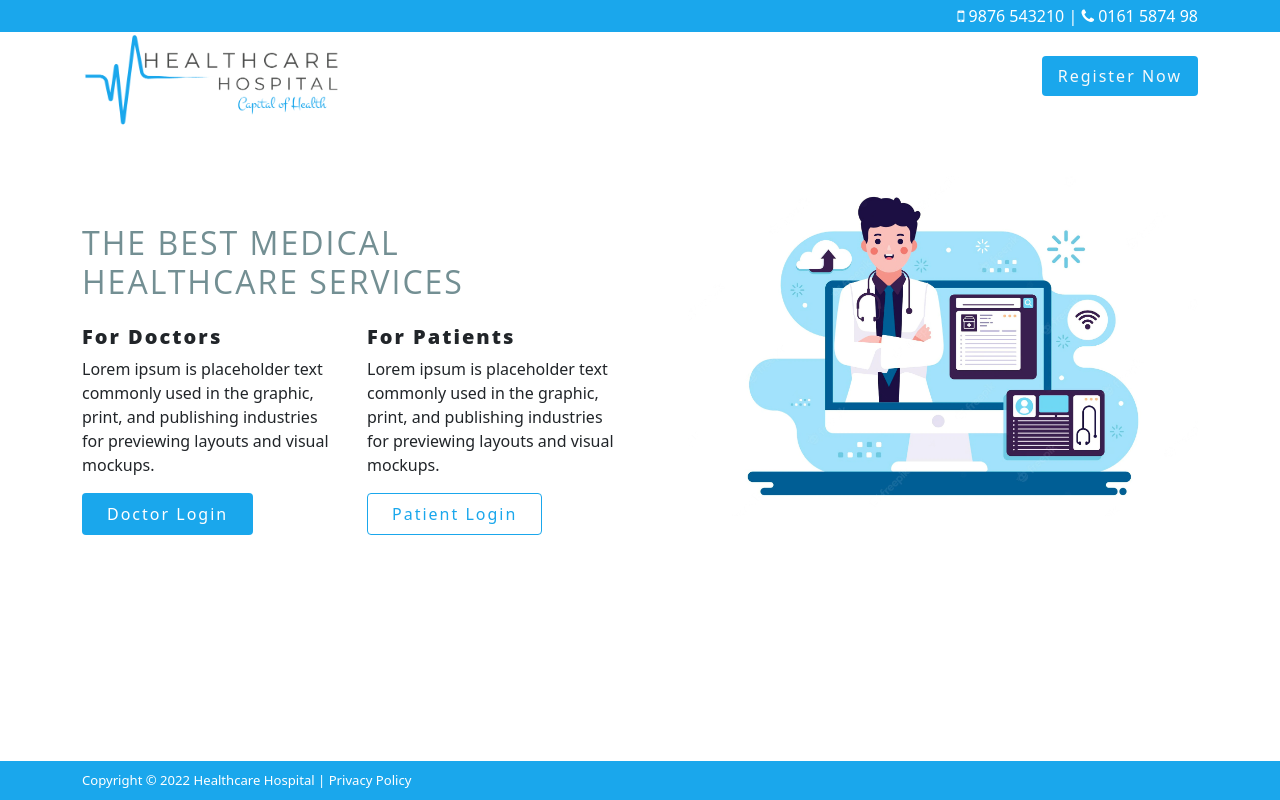
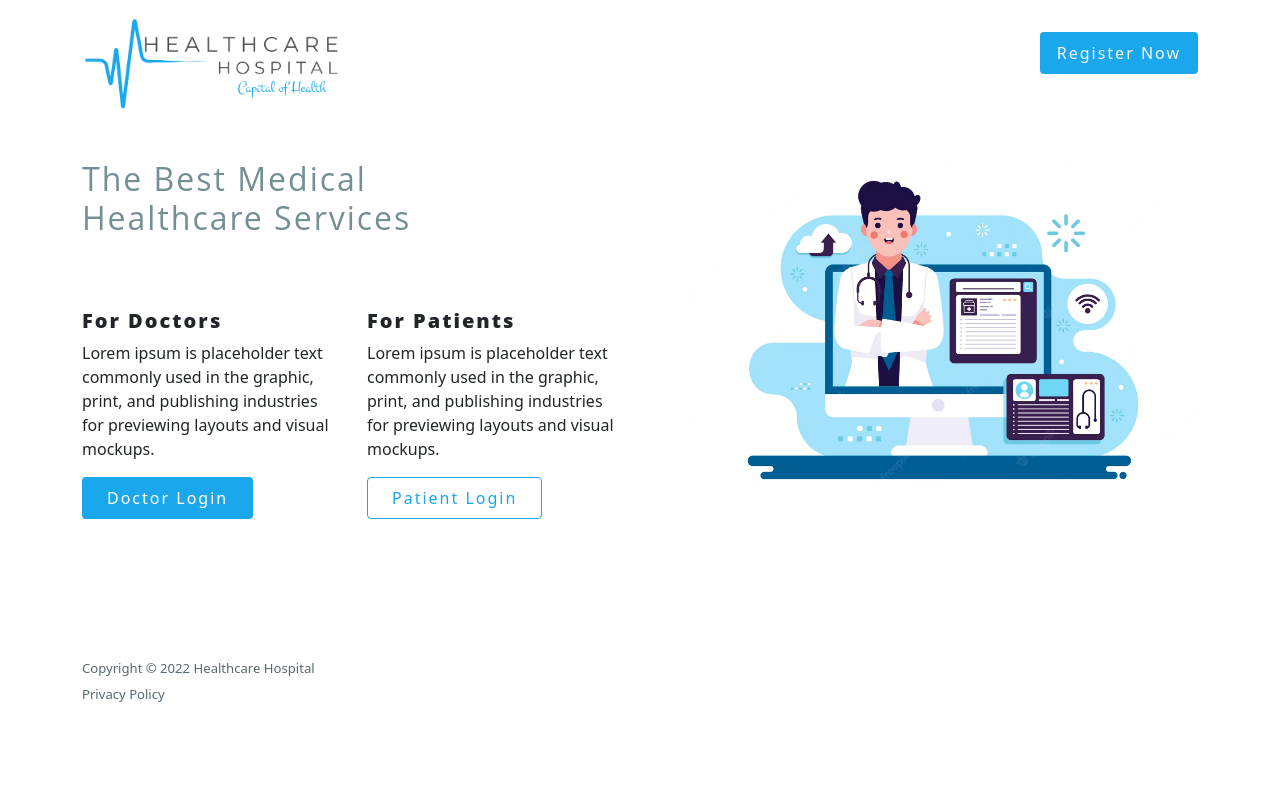
Before and after one commit to mohitshr1003/healthcare, a Django app: page / in a window 1280 px wide. Run offline with Django 4.2, Linux system fonts and the light colour scheme; some libraries are stand-ins or nearby versions.

Commit message:
design change

```diff
--- a/static/css/style.css
+++ b/static/css/style.css
@@ -13,3 +13,7 @@ p{
     font-size:16.005px !important;
     letter-spacing: 2px;
 }
+
+a{
+    text-decoration: none !important;
+}
--- a/templates/base.html
+++ b/templates/base.html
@@ -10,20 +10,23 @@
     <link href="{% static 'css/style.css' %}" rel="stylesheet">
     <link href="{% static 'css/bootstrap.min.css' %}" rel="stylesheet">
     <link rel="stylesheet" href="https://cdnjs.cloudflare.com/ajax/libs/font-awesome/4.7.0/css/font-awesome.min.css">
+
 </head>
-
 <body>
     <!-- <div class="col-12 fixed-top"><img src="{% static 'images/strip.png' %}" class="img-fluid w-100" style="height:60px;"></div> -->
-    <div class="col-12" style="background-color:#1aa7ec;">
+    <!-- <div class="col-12" style="background-color:#1aa7ec;">
         <div class="container text-end text-white py-1"><i class="fa fa-mobile" aria-hidden="true"></i> 9876 543210 | <i class="fa fa-phone" aria-hidden="true"></i> 0161 5874 98</div>
-    </div>
-    <header class="sticky-top bg-white">
+    </div> -->
+    <header id="header" class="sticky-top bg-white" style=" transition: box-shadow 0.25s cubic-bezier(0.32, 0.01, 0, 1);">
         <div class="container">
-            <div class="row">
-                <div class="col-lg-3 col-12"><img src="{% static 'images/healthcare-logo.png' %}"
-                        class="img-fluid logo"></div>
-                <div class="col-lg-9 d-none d-sm-block text-end pt-3">
-                    <button class="btn text-light mt-2 p-2 px-3" style="border:0px; background:#1aa7ec;" href="#">
+            <div class="row pt-3">
+                <div class="col-lg-3 col-md-4 col-sm-5 col-8">
+                    <img src="{% static 'images/healthcare-logo.png' %}" class="img-fluid logo">
+                </div>
+                <div class="col-lg-6 col-md-5 col-sm-3 col-0">
+                </div>
+                <div class="pt-3 col-lg-3 col-md-3 col-sm-4 col-6 d-none d-sm-block text-end">
+                    <button class="btn text-light p-2 px-3" href="#" style="background-color: #1aa7ec;">
                         Register Now
                     </button>
                 </div>
@@ -31,9 +34,10 @@
     </header>
     {% block body_content %}
     {% endblock %}
-    <footer class="fixed-bottom pt-3" style="background-color: #1aa7ec;">
-        <div class="container text-white" style="line-height: 7px;">
-        <p style="font-size: 0.82em;">Copyright © 2022 Healthcare Hospital  |  Privacy Policy</p>
+    <footer class="py-lg-5 py-md-0 pt-sm-5" style="bottom: 0; width:100%; line-height: 10px;">
+        <div class="container">
+        <p style="font-size: 0.82em;color: #576871;">Copyright © 2022 Healthcare Hospital</p>
+        <p style="font-size: 0.82em;color: #576871;">Privacy Policy</p>
         </div>
     </footer>
 </body>
--- a/templates/index.html
+++ b/templates/index.html
@@ -4,18 +4,18 @@
 {% block body_content %}
 <section>
     <div class="container">
-            <div class="row pt-5" style="min-height:475px;">
-                <div class="col-lg-6 col-12 text-start pt-5 container">
-                    <h2 style="color: #738f93;" class="text-uppercase">The Best Medical <br>Healthcare Services</h2>
-                    <div class="row pt-3">
-                        <div class="col-lg-6 col-12 mb-5">
+        <div class="row">
+            <div class="col-lg-6 col-md-4 col-12 float-start">
+                <h2 class="pt-5" style="color: #738f93;" class="text-uppercase">The Best Medical <br>Healthcare Services</h2>
+                <div class="row pt-3 mb-5">
+                    <div class="col-lg-6 col-md-12 col-12 my-5">
                         <h5 style="font-weight: 800" ;>For Doctors</h5>
                         <p>Lorem ipsum is placeholder text commonly used in the graphic, print,
                             and publishing industries for previewing layouts and visual mockups.</p>
                         <a href="../doctor-login/"><button class="btn p-2 px-4" style="background-color:#1aa7ec; color: #fff;">Doctor
                             Login</button></a>
                     </div>
-                        <div class="col-lg-6 col-12 mb-5">
+                    <div class="col-lg-6 col-md-12 col-12 my-5">
                         <h5 style="font-weight: 800" ;>For Patients</h5>
                         <p>Lorem ipsum is placeholder text commonly used in the graphic, print,
                             and publishing industries for previewing layouts and visual mockups.</p>
@@ -25,7 +25,7 @@
                     </div>
                 </div>
             </div>
-                <div class="col-6 ps-5 text-end d-none d-sm-block">
+            <div class="col-lg-6 col-md-8 col-12 ps-5 pt-5 d-none d-md-block float-end">
                 <img src="{% static 'images/dp-vec2.webp' %}" class="img-fluid">
             </div>
         </div>
```
Also changed, not shown: home/views.py (line endings or trailing spaces). Lines whose indentation alone changed are shown as unchanged.
